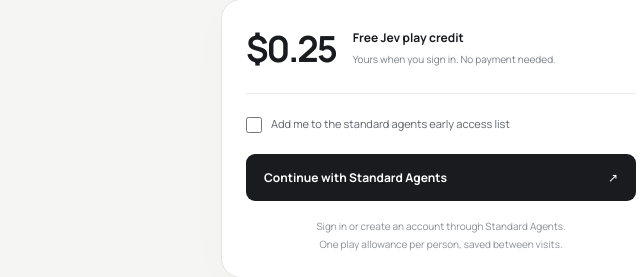
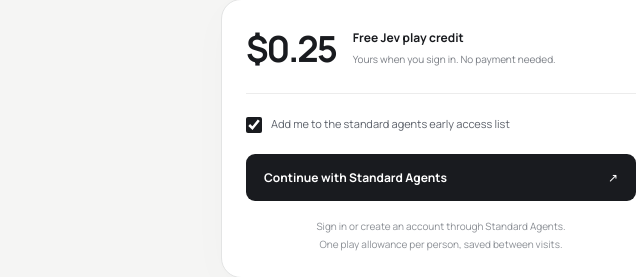
Before and after one commit to qiaojiedongfeng/jevpilot, a website built with Vite: page login.html in a window 1280 px wide. Shown: the part 438-715 px from the top of the page, 199-839 px from the left. Built offline with nearby package versions, Linux system fonts and the light colour scheme; no server answers.

Commit message:
fix(login): check early access signup by default

```diff
--- a/login.html
+++ b/login.html
@@ -62,7 +62,7 @@
           >
         </div>
         <label class="opt-in"
-          ><input type="checkbox" name="early_access" id="early-access" /><span
+          ><input type="checkbox" name="early_access" id="early-access" checked /><span
             >Add me to the standard agents early access list</span
           ></label
         >
```
